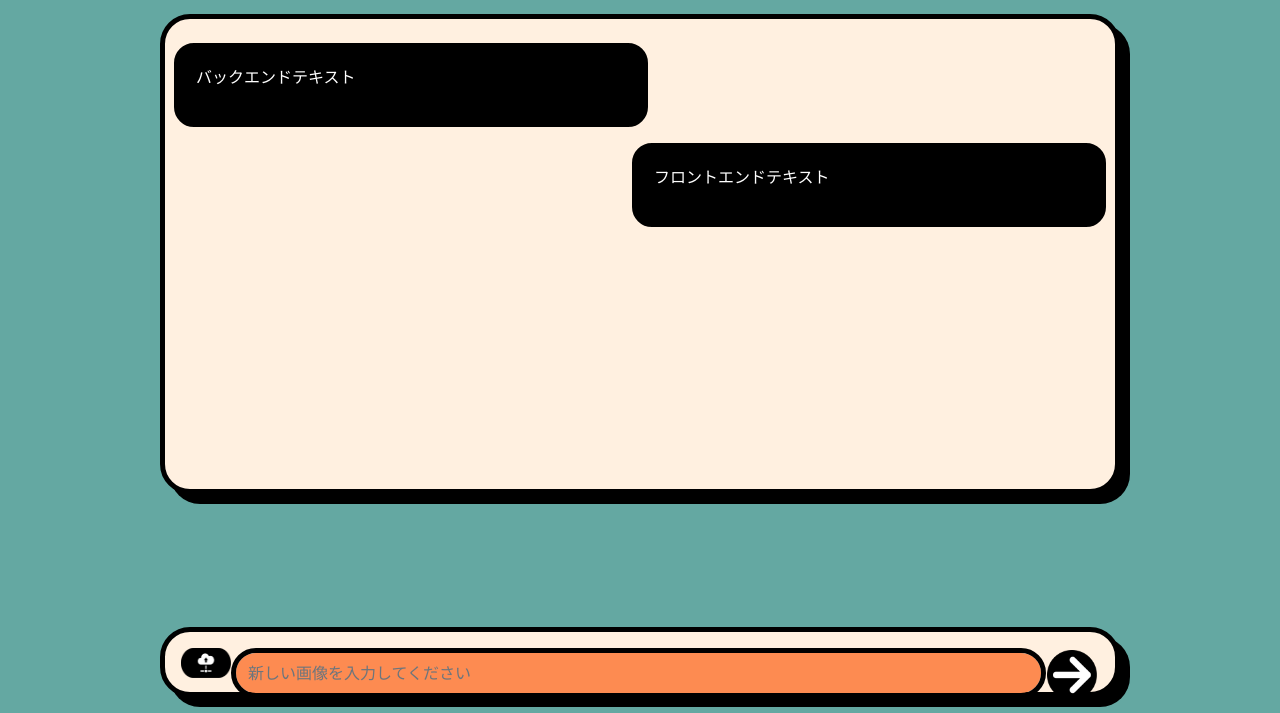
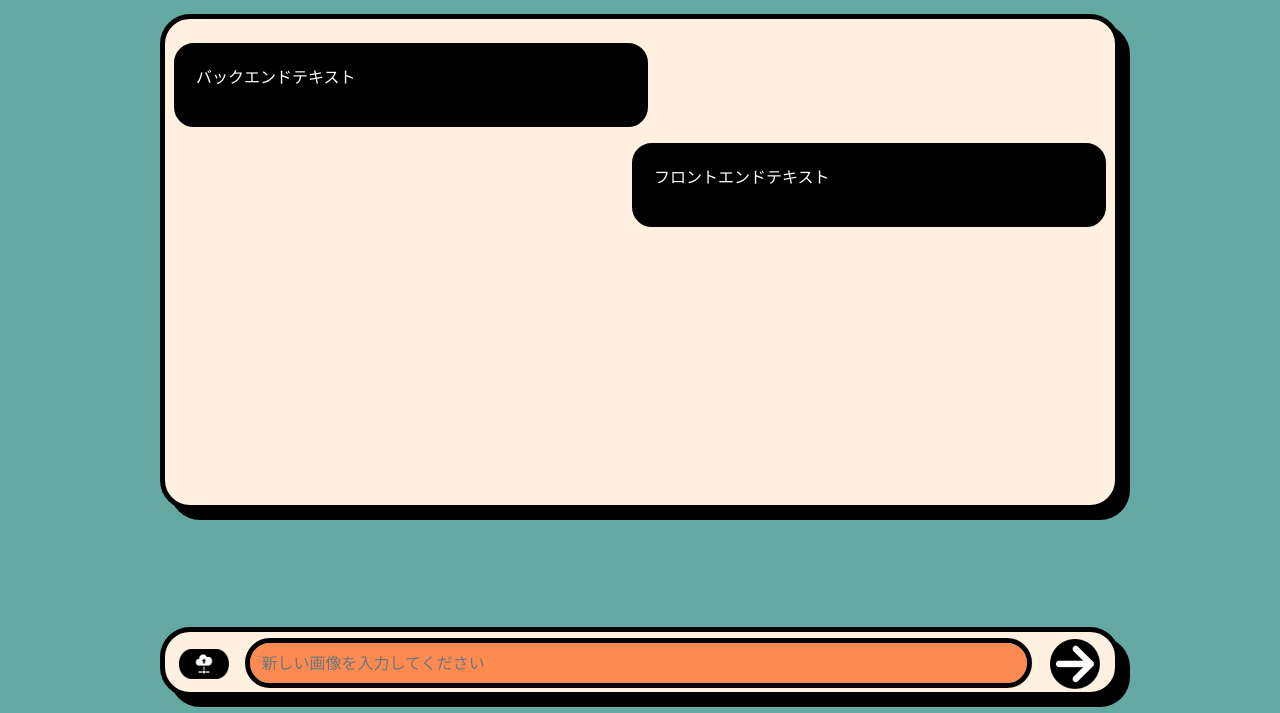
Before and after one commit to mori-318/atmos_decorator, a website: page frontend/src/chat/chat.ejs in a window 1280 px wide. Shown: the part 87-800 px from the top of the page. Drawn offline with nearby package versions, Linux system fonts and the light colour scheme; files that its build step writes are made by us from their sources; a web font is replaced by a local one.

Commit message:
整えました

```diff
--- a/frontend/src/chat/chat.css
+++ b/frontend/src/chat/chat.css
@@ -1,120 +1,203 @@
 .input-group {
-    border-radius: 30px; /* 角を丸くする */
-    border: solid 5px #000; /* 黒い境界線 */
-    background-color: #fff0e0; /* 背景色 */
-    box-shadow: 10px 10px 0px 0 #000; /* 影の設定 */
+    border-radius: 30px;
+    /* 角を丸くする */
+    border: solid 5px #000;
+    /* 黒い境界線 */
+    background-color: #fff0e0;
+    /* 背景色 */
+    box-shadow: 10px 10px 0px 0 #000;
+    /* 影の設定 */
+    padding: 0.5rem 1rem;
+    height: 70px;
 }
 
 header {
-    padding: 8px 0px; /* 上下の余白 */
-    width: 100%; /* 幅を100%に設定 */
-    margin: 0; /* マージンなし */
-    box-sizing: border-box; /* ボックスモデルを含む */
-    background-color: #fd8b51; /* ヘッダーの背景色 */
-    border-bottom: solid 5px #000; /* 下の境界線 */
+    padding: 8px 0px;
+    /* 上下の余白 */
+    width: 100%;
+    /* 幅を100%に設定 */
+    margin: 0;
+    /* マージンなし */
+    box-sizing: border-box;
+    /* ボックスモデルを含む */
+    background-color: #fd8b51;
+    /* ヘッダーの背景色 */
+    border-bottom: solid 5px #000;
+    /* 下の境界線 */
 }
 
 .headerTitle {
-    margin: 2px 0px; /* タイトルの余白 */
-    border-bottom: 0px; /* 下のボーダーなし */
-    color: #fff0e0; /* テキストの色 */
-    font-family: 'Luckiest Guy', sans-serif; /* フォントの設定 */
-    font-size: 40px; /* フォントサイズ */
-    text-decoration: none; /* 下線なし */
+    margin: 2px 0px;
+    /* タイトルの余白 */
+    border-bottom: 0px;
+    /* 下のボーダーなし */
+    color: #fff0e0;
+    /* テキストの色 */
+    font-family: 'Luckiest Guy', sans-serif;
+    /* フォントの設定 */
+    font-size: 40px;
+    /* フォントサイズ */
+    text-decoration: none;
+    /* 下線なし */
+}
+
+a:hover {
+    text-decoration: none;
 }
 
 .col-12 {
-    padding: 0%; /* パディングなし */
+    padding: 0%;
+    /* パディングなし */
 }
 
 #newChatButton {
-    width: 50px; /* 幅 */
-    height: 50px; /* 高さ */
+    width: 50px;
+    /* 幅 */
+    height: 50px;
+    /* 高さ */
 }
 
 .align-items-center {
-    display: flex; /* フレックスボックス */
-    justify-content: center; /* 中央揃え */
-    align-items: center; /* 縦中央揃え */
+    display: flex;
+    /* フレックスボックス */
+    justify-content: center;
+    /* 中央揃え */
+    align-items: center;
+    /* 縦中央揃え */
 }
 
 #homeTitle {
-    margin: 0%; /* マージンなし */
+    margin: 0%;
+    /* マージンなし */
 }
 
 .container-fluid {
-    padding: 0px 10px; /* 左右のパディング */
+    padding: 0px 10px;
+    /* 左右のパディング */
 }
 
 #chatContainer {
-    border-radius: 30px; /* 角を丸くする */
-    border: solid 5px #000; /* 黒い境界線 */
-    background-color: #fff0e0; /* 背景色 */
-    margin: 1em auto; /* 上下のマージン */
-    padding: 1em; /* 内側の余白 */
-    width: 100%; /* 幅を100%に設定 */
-    max-width: 960px; /* 最大幅 */
-    height: 480px; /* 高さ */
-    max-height: 1000px; /* 最大高さ */
-    box-shadow: 10px 10px 0px 0 #000; /* 影の設定 */
+    border-radius: 30px;
+    /* 角を丸くする */
+    border: solid 5px #000;
+    /* 黒い境界線 */
+    background-color: #fff0e0;
+    /* 背景色 */
+    margin: 1em auto;
+    /* 上下のマージン */
+    padding: 1em;
+    /* 内側の余白 */
+    width: 100%;
+    /* 幅を100%に設定 */
+    max-width: 960px;
+    /* 最大幅 */
+    height: 31em;
+    /* 高さ */
+    max-height: 1000px;
+    /* 最大高さ */
+    box-shadow: 10px 10px 0px 0 #000;
+    /* 影の設定 */
 }
 
 #inputContainer {
-    border-radius: 30px; /* 角を丸くする */
-    border: solid 5px #000; /* 黒い境界線 */
-    background-color: #fff0e0; /* 背景色 */
-    margin: 1em auto; /* 上下のマージン */
-    padding: 1em; /* 内側の余白 */
-    width: 100%; /* 幅を100%に設定 */
-    max-width: 960px; /* 最大幅 */
-    height: 70px; /* 高さ */
-    max-height: 70px; /* 最大高さ */
-    box-shadow: 10px 10px 0px 0 #000; /* 影の設定 */
+    border-radius: 30px;
+    /* 角を丸くする */
+    border: solid 5px #000;
+    /* 黒い境界線 */
+    background-color: #fff0e0;
+    /* 背景色 */
+    margin: 1em auto;
+    /* 上下のマージン */
+    padding: 0.35em;
+    /* 内側の余白 */
+    width: 100%;
+    /* 幅を100%に設定 */
+    max-width: 960px;
+    /* 最大幅 */
+    height: 70px;
+    /* 高さ */
+    max-height: 70px;
+    /* 最大高さ */
+    box-shadow: 10px 10px 0px 0 #000;
+    /* 影の設定 */
 }
 
+
 body {
-    background-color: #64a8a2; /* 背景色 */
-    font-size: 16px; /* フォントサイズ */
+    background-color: #64a8a2;
+    /* 背景色 */
+    font-size: 16px;
+    /* フォントサイズ */
 }
 
 .chatBox {
-    border: solid #000 6px; /* 黒い境界線 */
-    border-radius: 20px; /* 角を丸くする */
-    margin: 0.5em; /* 上下のマージン */
-    padding: 1em; /* 内側の余白 */
-    background-color: rgb(0, 0, 0); /* 背景色 */
+    border: solid #000 6px;
+    /* 黒い境界線 */
+    border-radius: 20px;
+    /* 角を丸くする */
+    margin: 0.5em;
+    /* 上下のマージン */
+    padding: 1em;
+    /* 内側の余白 */
+    background-color: rgb(0, 0, 0);
+    /* 背景色 */
 }
 
 .chatMessage {
-    color: rgb(255, 255, 255); /* テキストの色 */
+    color: rgb(255, 255, 255);
+    /* テキストの色 */
 }
 
 /* 上 | 右 | 下 | 左 */
 #textUploadButton {
-    padding: 0; /* パディングなし */
-    margin: 0.1em; /* マージン */
+    padding: 0;
+    /* パディングなし */
+    margin: 0.1em;
+    /* マージン */
 }
 
 .talk {
-    background-color: #fd8b51; /* 背景色 */
-    padding: 0; /* パディングなし */
-    margin: 0; /* マージンなし */
+    background-color: #fd8b51;
+    /* 背景色 */
+    padding: 0;
+    /* パディングなし */
+    margin: 0;
+    /* マージンなし */
 }
 
 #userInput {
-    border-radius: 30px; /* 角を丸くする */
-    border: solid 5px #000; /* 黒い境界線 */
-    width: auto; /* 幅自動 */
-    height: 50px; /* 高さ */
-    background-color: #fd8b51; /* 背景色 */
+    border-radius: 30px;
+    /* 角を丸くする */
+    border: solid 5px #000;
+    /* 黒い境界線 */
+    /* width: auto; 幅自動 */
+    height: 50px;
+    /* 高さ */
+    background-color: #fd8b51;
+    /* 背景色 */
+}
+
+label {
+    padding: 0;
+    margin: 0;
+    display: flex;
+    align-items: center;
+}
+
+label {
+    margin: 0 0 0 0.5em;
 }
 
 #imgUploadButton {
-    width: 50px; /* 幅 */
-    height: 30px; /* 高さ */
+    width: 50px;
+    /* 幅 */
+    height: 30px;
+    /* 高さ */
 }
 
 #textUploadButton {
-    width: 50px; /* 幅 */
-    height: 50px; /* 高さ */
+    width: 50px;
+    /* 幅 */
+    height: 50px;
+    /* 高さ */
 }
--- a/frontend/src/chat/chat.ejs
+++ b/frontend/src/chat/chat.ejs
@@ -17,7 +17,7 @@
     <header class="header">
         <div class="container-fluid"> <!-- フル幅のコンテナ -->
             <div class="d-flex justify-content-between"> <!-- 左右に配置 -->
-                <a href="#home" class="headerTitle"> <!-- ヘッダーのタイトル -->
+                <a href="http://localhost:3000" class="headerTitle"> <!-- ヘッダーのタイトル -->
                     <p id="homeTitle">Atmos Decorator</p> <!-- ホームアイコン -->
                 </a>
                 <div class="align-items-center">
@@ -45,12 +45,12 @@
 
     <!-- チャット入力エリア -->
     <div class="container row fixed-bottom form-group mb-3 input-group" id="inputContainer">
-        <label>
+        <label class="d-flex align-items-center mb-0 mr-2">
             <img src="/assets/img_upload_icon.png" alt="画像アップロード" id="imgUploadButton"> <!-- 画像アップロードアイコン -->
             <input type="file" style="display: none;">
         </label>
-        <input type="text" class="form-control" id="userInput" placeholder="新しい画像を入力してください" aria-label="ユーザー入力">
-        <label>
+        <input type="text" class="form-control mx-2" id="userInput" placeholder="新しい画像を入力してください" aria-label="ユーザー入力">
+        <label class="d-flex align-items-center mb-0 mr-2">
             <img src="/assets/text_upload_icon.png" alt="テキストアップロード" id="textUploadButton"> <!-- テキストアップロードアイコン -->
             <button id="sendTextButton" style="display: none;"></button> <!-- テキスト送信ボタン -->
         </label>
```
Also changed, not shown: frontend/src/home/home.css (+29 -11 lines), frontend/src/home/home.ejs (+11 -7 lines).
